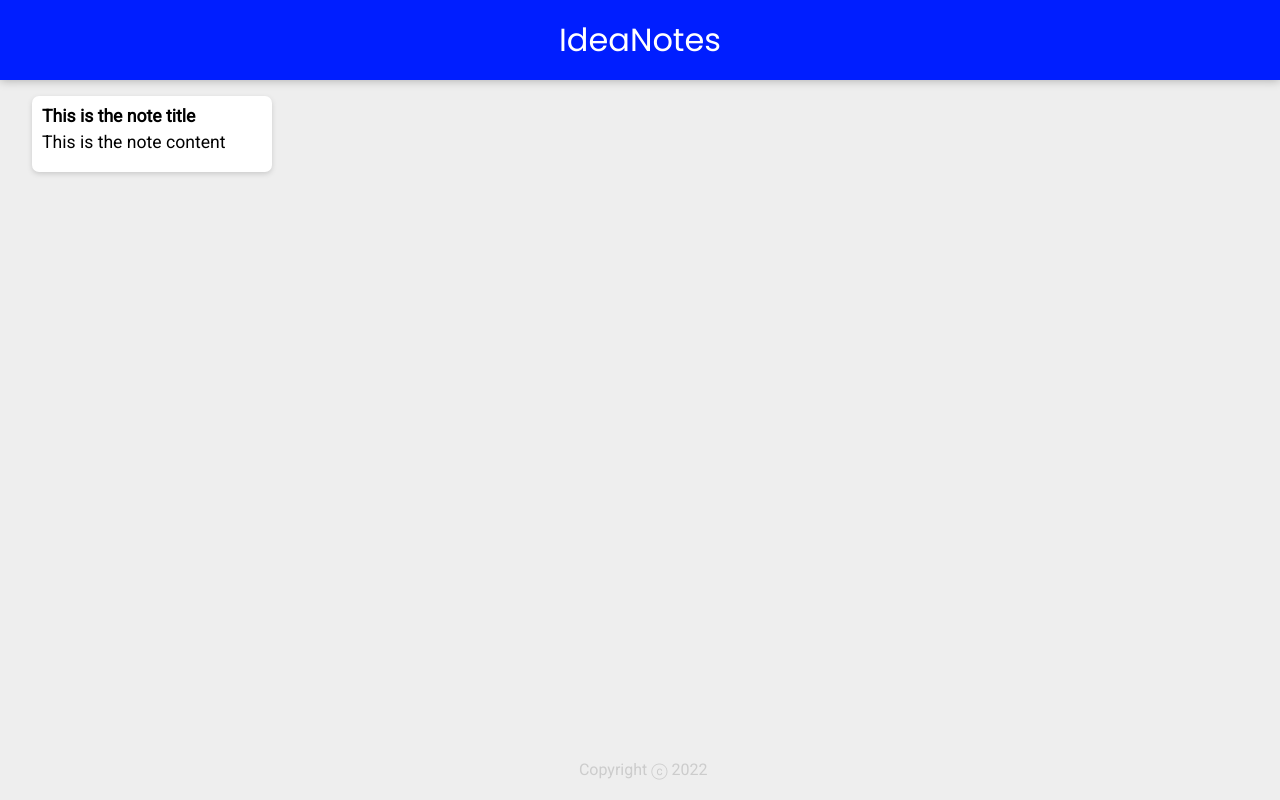
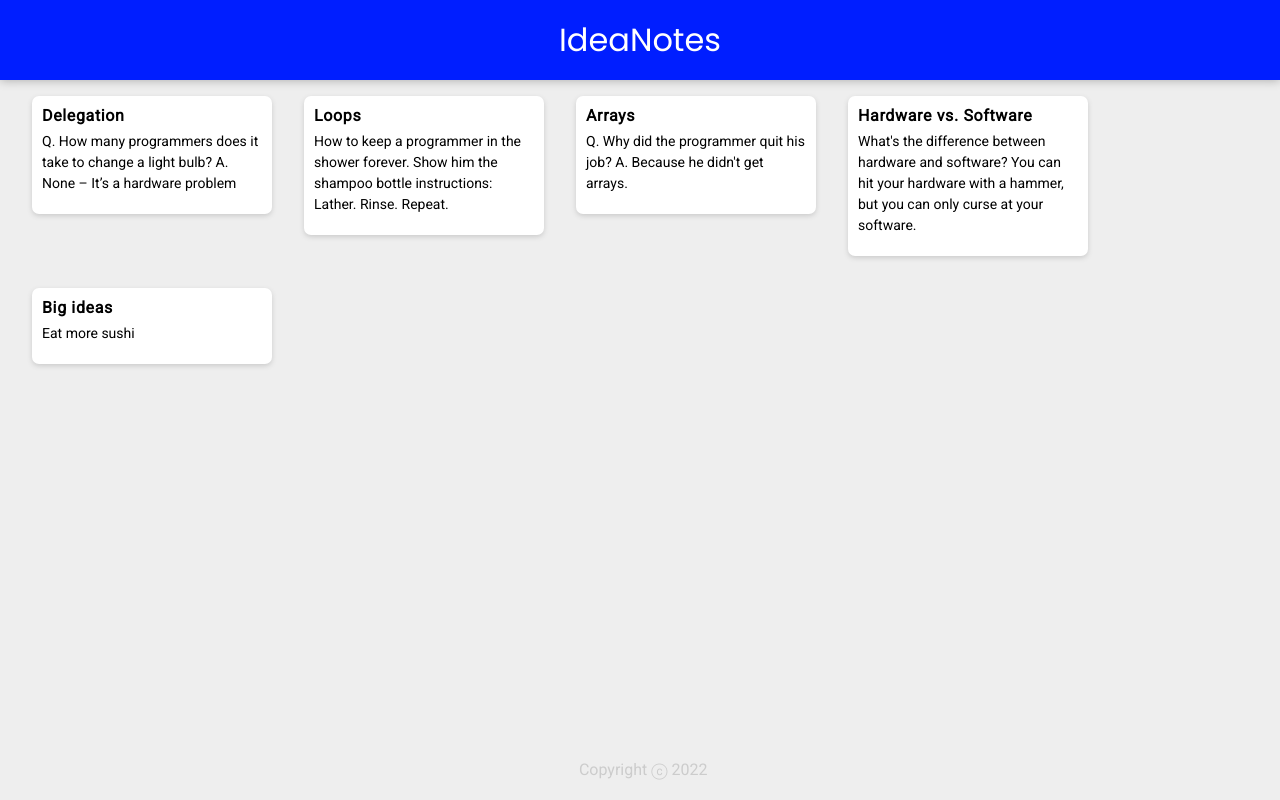
Before and after one commit to Tanesh1701/IdeaNotes, a React (Create React App) app: page / in a window 1280 px wide. Built offline with nearby package versions, Linux system fonts and the light colour scheme.

Commit message:
Fixed UI

```diff
--- a/public/styles.css
+++ b/public/styles.css
@@ -36,6 +36,7 @@
 footer p {
   color: #ccc;
 }
+
 .note {
   background: #fff;
   border-radius: 7px;
@@ -45,13 +46,17 @@
   margin: 16px;
   float: left;
 }
+
 .note h1 {
-  font-size: 1.1em;
+  font-size: 16px;
   margin-bottom: 6px;
+  letter-spacing: 0.04em;
 }
+
 .note p {
-  font-size: 1.1em;
+  font-size: 14px;
   margin-bottom: 10px;
+  line-height: 1.5;
   white-space: pre-wrap;
   word-wrap: break-word;
 }
--- a/src/components/App.js
+++ b/src/components/App.js
@@ -2,13 +2,22 @@
 import Header from "./Header";
 import Footer from "./Footer";
 import Note from "./Note";
+import notes from "../notes";
+
+
+function createNotes(note) {
+  return <Note
+    key={note.key}
+    title = {note.title}
+    content = {note.content}
+  />
+}
 
 function App() {
   return (
     <div>
       <Header />
-
-      <Note />
+      {notes.map(createNotes)}
       <Footer />
     </div>
   );
--- a/src/components/Note.js
+++ b/src/components/Note.js
@@ -1,10 +1,13 @@
 import React from "react";
 
-function Note() {
+
+
+function Note(props) {
   return (
     <div class="note">
-      <h1>This is the note title</h1>
-      <p>This is the note content</p>
+      <h1>{props.title}</h1>
+      <p>{props.content}</p>
+      {/* {notes.map(createNotes)} */}
     </div>
   );
 }
```
